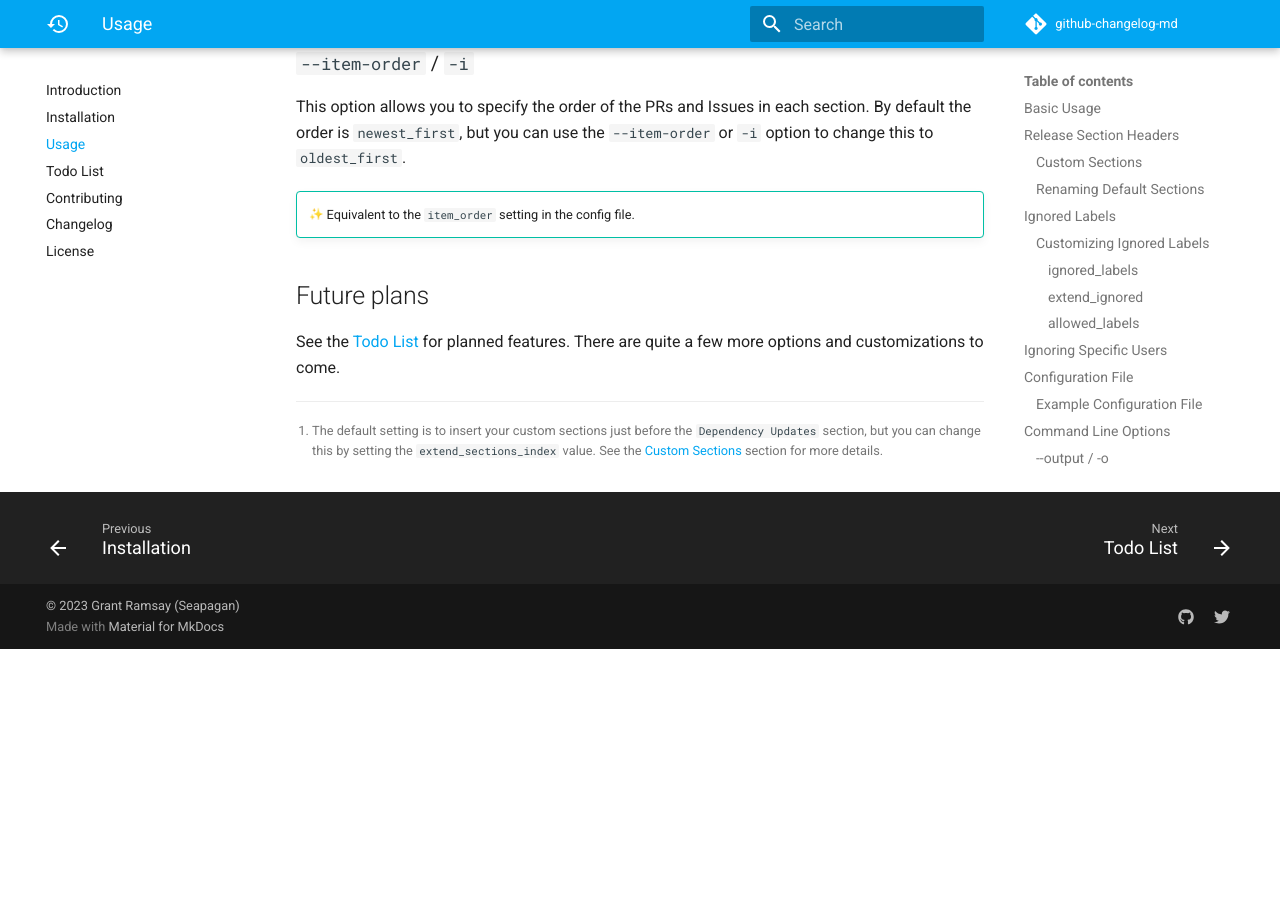
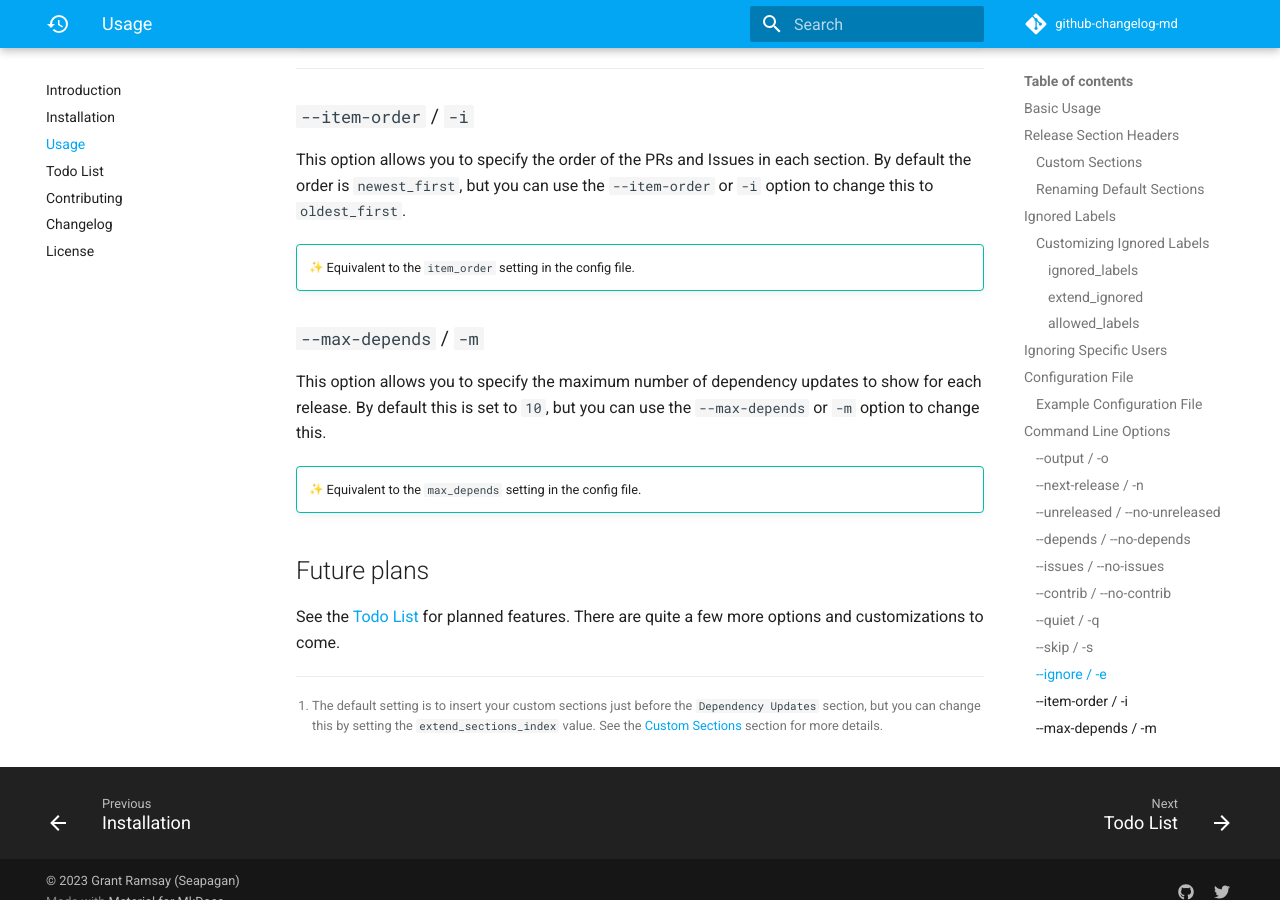
Before and after one commit to seapagan/github-changelog-md, an MkDocs documentation site: the page built from docs/usage.md, in a window 1280 px wide and 900 px high, scrolled down 10350 px. Built offline with MkDocs 1.6.1 and Material for MkDocs 9.7.7, drawn with Linux system fonts in a browser that asks for light colours; emoji names are drawn with the system emoji font; comment, search, counter and statistics services are not loaded; before the commit the page ends 10999 px from its top, so only the background shows below that; some of the changed text lies outside the part shown.

Commit message:
docs: describe the 'max_depends' setting
Signed-off-by: Grant Ramsay <seapagan@gmail.com>

````diff
--- a/docs/usage.md
+++ b/docs/usage.md
@@ -304,6 +304,7 @@
 | `extend_ignored`        | List of labels to add to ignored   | `[]`          |
 | `allowed_labels`        | List of labels to allow            | `[]`          |
 | `ignored_users`         | List of usernames to ignore        | `[]`          |
+| `max_depends`           | Max dependency updates per Release | `10`          |
 | _`schema_version`_      | _Configuration schema version_     | _`1`_         |
 
 !!! tip "Config file schema version"
@@ -339,6 +340,7 @@
 extend_ignored = ["testing"]
 allowed_labels = ["question"]
 ignored_users = ["pre-commit-ci[bot]"]
+max_depends = 15
 ```
 
 1. :bulb: This is the only required setting, the others are optional.
@@ -516,6 +518,16 @@
 
     :sparkles: Equivalent to the `item_order` setting in the config file.
 
+### `--max-depends` / `-m`
+
+This option allows you to specify the maximum number of dependency updates to
+show for each release. By default this is set to `10`, but you can use the
+`--max-depends` or `-m` option to change this.
+
+!!! tip ""
+
+    :sparkles: Equivalent to the `max_depends` setting in the config file.
+
 ## Future plans
 
 See the [Todo List](todo_list.md) for planned features. There are quite a few
````
Also changed, not shown: TODO.md (+11 -3 lines).
